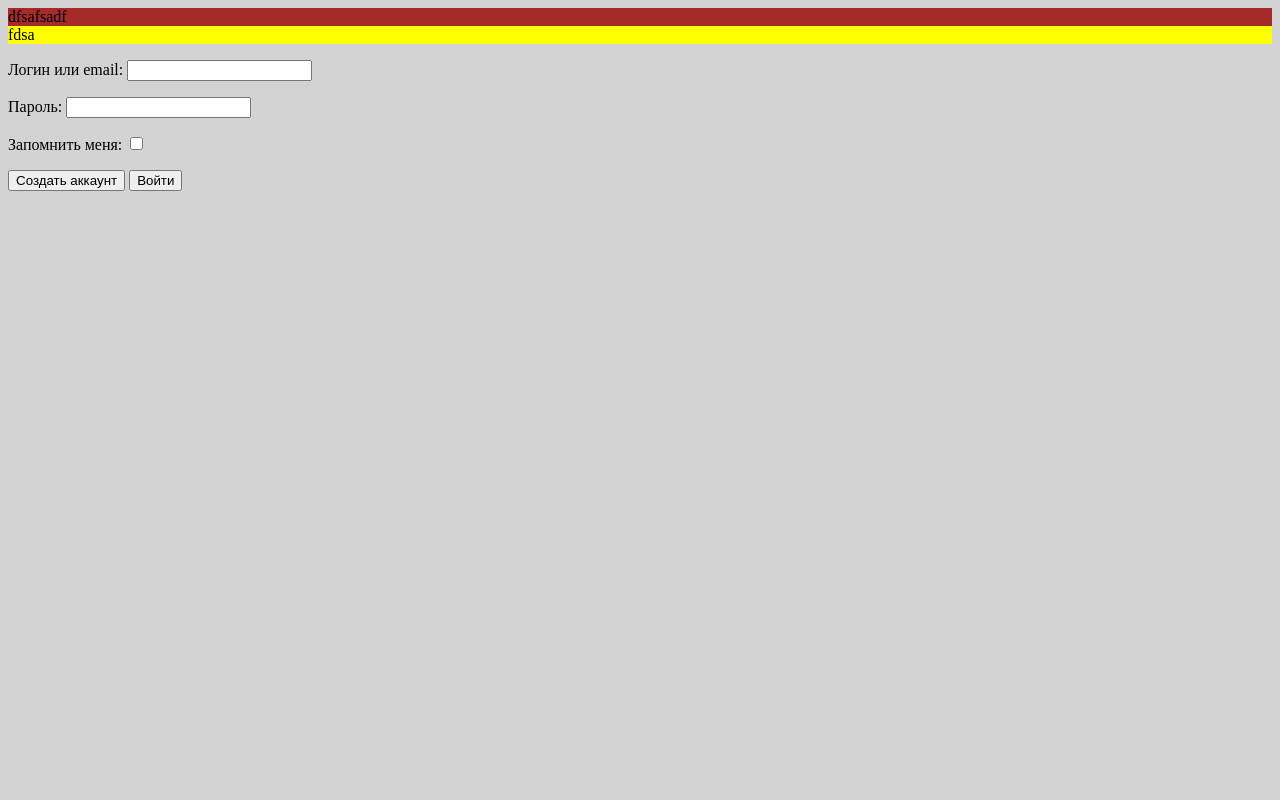
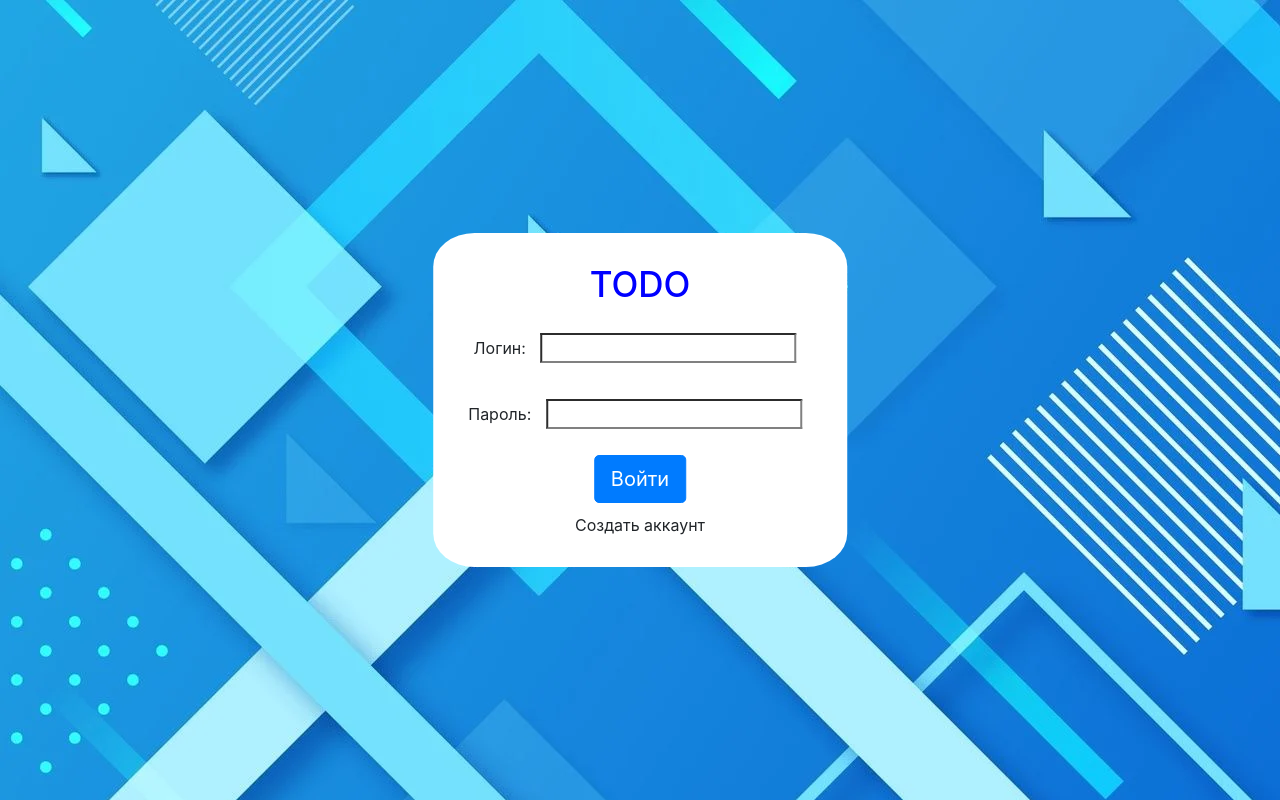
Before and after one commit to DarkcTime/TODODjango, a Django app: page / in a window 1280 px wide. Run offline with Django 4.2, Linux system fonts and the light colour scheme; some libraries are stand-ins or nearby versions.

Commit message:
front for auth form

```diff
--- a/authapp/forms.py
+++ b/authapp/forms.py
@@ -1,6 +1,5 @@
 from django import forms
 
 class auth_app_form(forms.Form):
-    Login = forms.CharField(max_length=100, label='Логин или email')
+    Login = forms.CharField(max_length=100, label='Логин')
     Password = forms.CharField(max_length=100, label='Пароль')
-    RememberMe = forms.BooleanField(label='Запомнить меня')
--- /dev/null
+++ b/authapp/static/authapp/css/auth.css
@@ -0,0 +1,29 @@
+body {
+    background-image: url('../../authapp/media/bback.webp');
+}
+
+.form{
+    position: absolute;
+    top:50%;
+    left:50%;
+    transform: translate(-50%,-50%);
+    background-color: white;
+    border-radius: 10%;
+    padding: 20px;
+}
+
+.form h1 {
+    padding: 10px;
+    text-align: center;
+    font-size: 35px;
+    color: blue;
+}
+
+.form input {
+    margin: 10px;
+    border-color: grey;
+}
+
+.link_register{
+    padding: 10px;
+}
--- a/authapp/static/authapp/css/style.css
+++ /dev/null
@@ -1,14 +0,0 @@
-body {
-    background-color: lightgrey;
-}
-
-.auth_menu{
-    background-color: aqua;
-}
-
-.auth_col1{
-    background-color: brown;
-}
-.auth_col2{
-    background-color: yellow;
-}
--- a/authapp/templates/authapp/authapp.html
+++ b/authapp/templates/authapp/authapp.html
@@ -1,15 +1,28 @@
-{% extends 'authapp/basic.html' %}
+{% extends 'authapp/basic_users.html' %}
 
 {% block content %}
-<div class='row'>
-    <div class='col auth_col1'>dfsafsadf </div>
-    <div class='col auth_col2'> fdsa</div>
+<div class="form">
+    <div class='container'>
+        <div class="row">
+            <div class="col text-center ">
+                <h1> TODO </h1>
+            </div>
+        </div>
+        <div class="row">
+            <div  class='col text-center'>
+                <form action="" method="post">
+                    {% csrf_token %}
+                    {{ form.as_p }}
+
+                    <button type='button' class="btn btn-primary btn-lg text-center">Войти</button>
+                </form>
+            </div>
+        </div>
+        <div class="row">
+            <div class="col text-center link_register"
+                <a href='#'>Создать аккаунт</a>
+            </div>
+        </div>
+    </div>
 </div>
-
-<form action="" method="post">
-    {% csrf_token %}
-    {{ form.as_p }}
-    <button type='submit'>Создать аккаунт</button>
-    <button type='submit'>Войти</button>
-</form>
 {% endblock %}
--- a/authapp/templates/authapp/basic.html
+++ /dev/null
@@ -1,27 +0,0 @@
-{% load static %}
-<!DOCTYPE html>
-<html>
-    <head>
-        <meta charset="UTF-8">
-        <title>{{ title }}</title>
-        <link type="text/css" href="{% static 'authapp/css/style.css' %}" rel="stylesheet"/>
-        <!-- TODO потом разберусь и сделаю относительный путь -->
-        <link type="text/css"
-        href="{% static 'authapp/bootstrap/css/bootstrap.css' %}"
-        ref="stylesheet"/>
-    </head>
-    <body>
-        <div class="container">
-            <div class="row auth_menu">
-                <div class="col-12" >
-
-                </div>
-            </div>
-            <div class="row auth_content">
-                <!-- content from forms -->
-                {% block content %}
-                {% endblock %}
-            </div>
-        </div>
-    </body>
-</html>
--- /dev/null
+++ b/authapp/templates/authapp/basic_users.html
@@ -0,0 +1,14 @@
+{% load static %}
+<!DOCTYPE html>
+<html>
+    <head>
+        <meta charset="UTF-8">
+        <title>{{ title }}</title>
+        <link rel="stylesheet" href="https://cdn.jsdelivr.net/npm/bootstrap@4.3.1/dist/css/bootstrap.min.css" integrity="sha384-ggOyR0iXCbMQv3Xipma34MD+dH/1fQ784/j6cY/iJTQUOhcWr7x9JvoRxT2MZw1T" crossorigin="anonymous">
+        <link type="text/css" href="{% static 'authapp/css/auth.css' %}" rel="stylesheet"/>
+    </head>
+    <body >
+        {% block content %}
+        {% endblock %}
+    </body>
+</html>
--- a/todo/settings.py
+++ b/todo/settings.py
@@ -123,6 +123,9 @@ USE_TZ = True
 STATIC_URL = 'static/'
 STATIC_ROOT = os.path.join(BASE_DIR, 'static')
 
+MEDIA_URL = '/media/'
+MEDIA_ROOT = os.path.join(BASE_DIR, 'media')
+
 # Default primary key field type
 # https://docs.djangoproject.com/en/4.0/ref/settings/#default-auto-field
 
```
Also changed, not shown: authapp/static/authapp/media/bback.webp (added).
